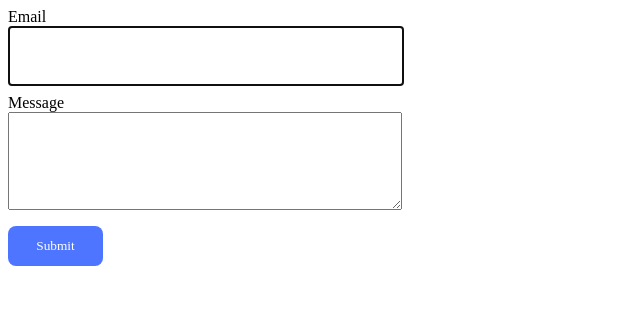
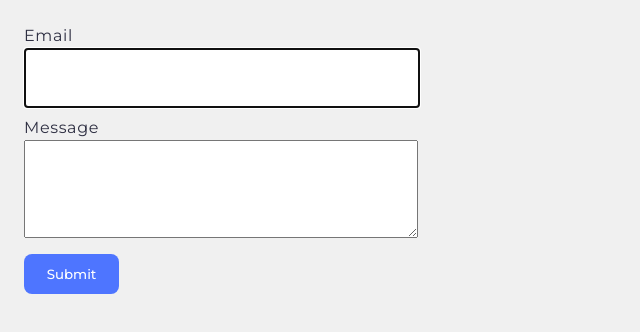
Before and after one commit to oleksandr-honchar/goit-js-hw-09, a website built with Vite: page src/2-form.html in a window 1280 px wide. Shown: the whole page, without its empty margins (0-640 px from the left). Built offline with nearby package versions, Linux system fonts and the light colour scheme.

Commit message:
Fix body selector and ensure outline is removed on input and textarea hover

```diff
--- a/src/css/styles.css
+++ b/src/css/styles.css
@@ -1,4 +1,4 @@
-.body {
+body {
   box-sizing: border-box;
   background-color: #f0f0f0;
   margin: 24px;
@@ -60,6 +60,7 @@
 input:hover,
 textarea:hover {
   border-color: #000000;
+  outline: none;
 }
 
 input::placeholder,
```
